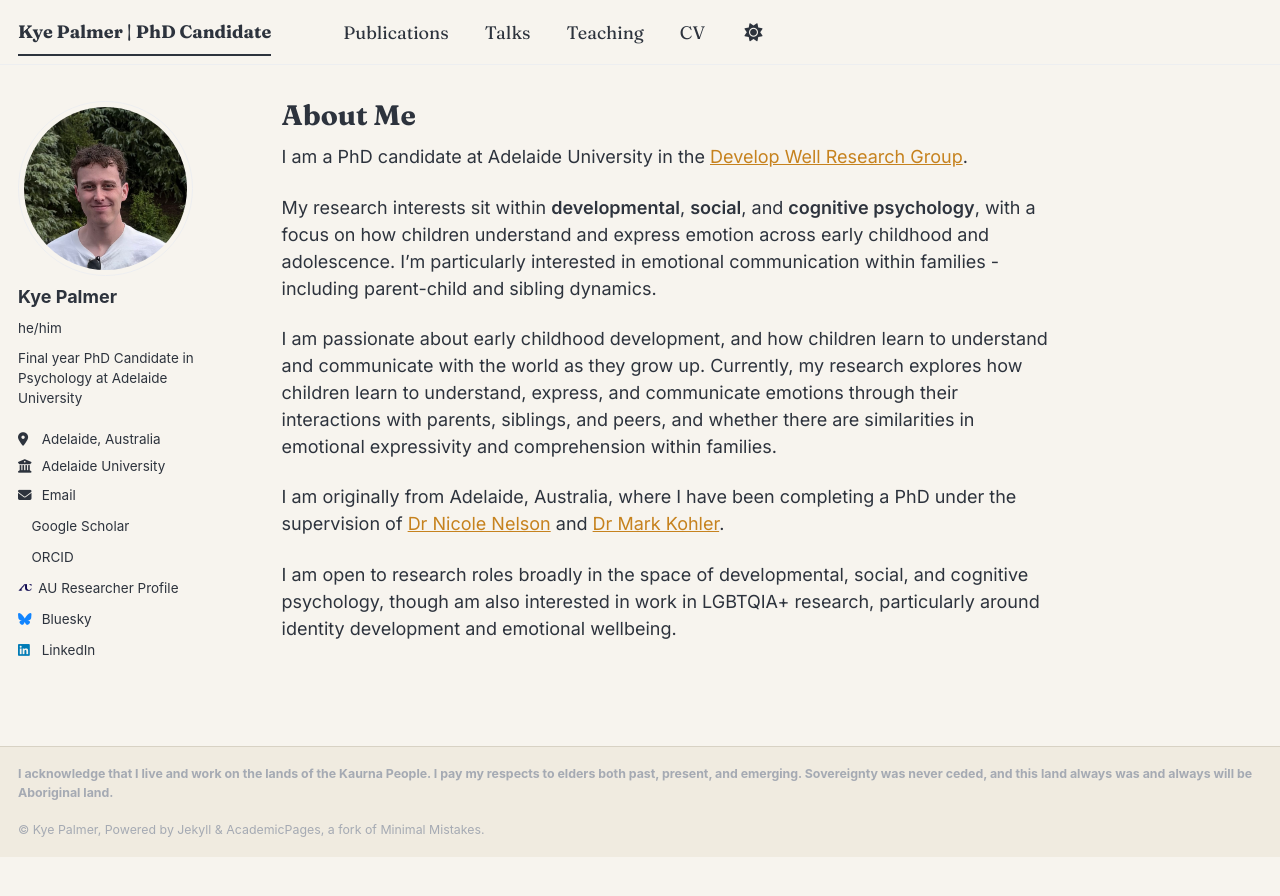
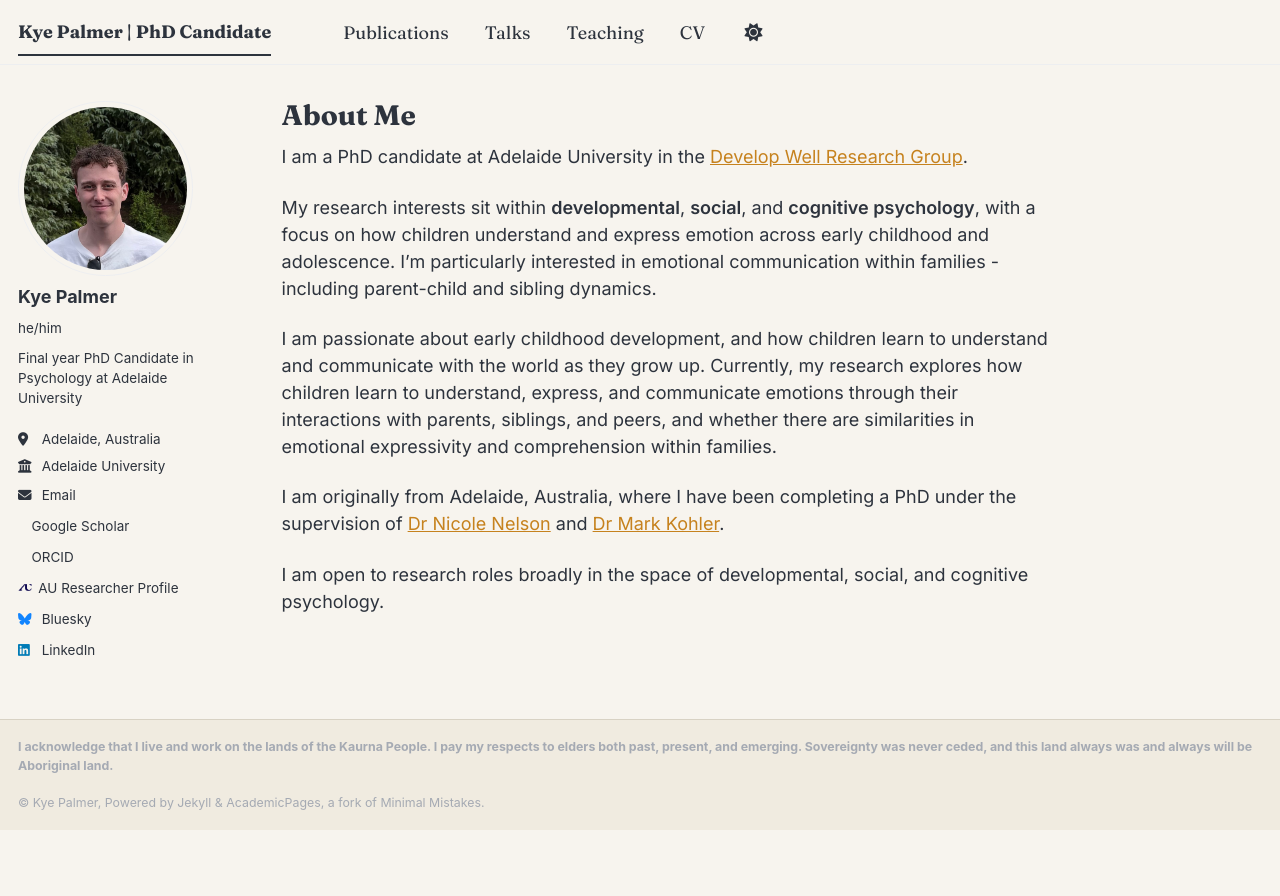
Before and after one commit to kyepalmer/kyepalmer.github.io, a Jekyll site: the page built from _pages/about.md, in a window 1280 px wide. Shown: the top 896 px of the page. Built offline with Jekyll 4.4.1, drawn with Linux system fonts in a browser that asks for light colours; a style sheet for code colours, icons or effects is not loaded.

Commit message:
fixed code, added new CV

```diff
--- a/_pages/about.md
+++ b/_pages/about.md
@@ -16,4 +16,4 @@ I am passionate about early childhood development, and how children learn to und
 
 I am originally from Adelaide, Australia, where I have been completing a PhD under the supervision of [Dr Nicole Nelson](https://researchers.adelaide.edu.au/profile/nicole.nelson) and [Dr Mark Kohler](https://researchers.adelaide.edu.au/profile/mark.kohler).
 
-I am open to research roles broadly in the space of developmental, social, and cognitive psychology, though am also interested in work in LGBTQIA+ research, particularly around identity development and emotional wellbeing.
+I am open to research roles broadly in the space of developmental, social, and cognitive psychology.
```
Also changed, not shown: _pages/cv-json.md (+1 -1 lines), _pages/cv.md (+1 -1 lines).
